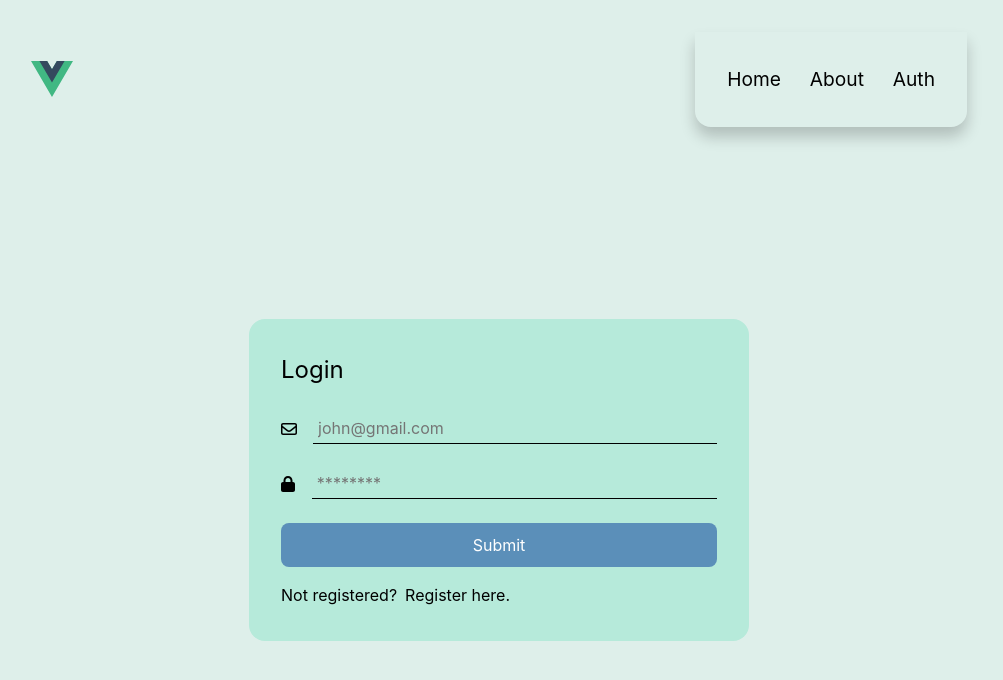
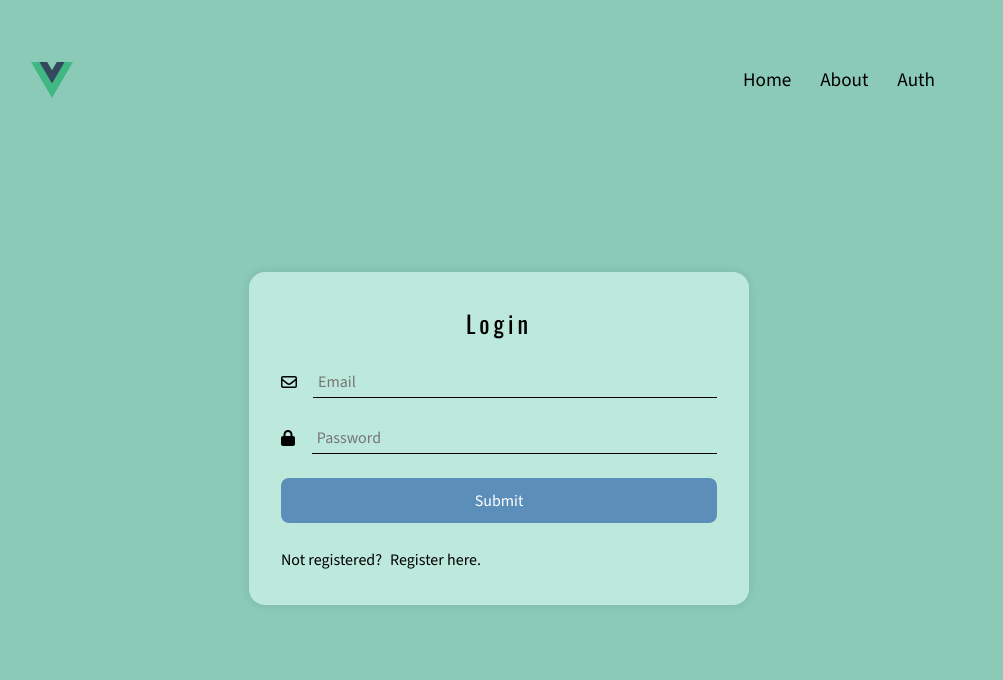
Before and after one commit to VThomas241/Vue-Flash-Deck, a Vue app: page / in a window 1280 px wide. Shown: the top 680 px of the page, without its empty margins (141-1144 px from the left). Built offline with nearby package versions, Linux system fonts and the light colour scheme.

Commit message:
Second Commit 01/08/2023 3:54 PM

```diff
--- a/src/assets/base.css
+++ b/src/assets/base.css
@@ -1,18 +1,27 @@
+/* Importing google fonts */
+@import url('https://fonts.googleapis.com/css2?family=Oswald:wght@200;300;400;500;600;700&family=Source+Sans+3:ital,wght@0,200;0,300;0,400;0,500;0,600;0,700;0,800;0,900;1,200;1,300;1,400;1,500;1,600;1,700;1,800;1,900&display=swap');
+
+
 /* color palette from <https://github.com/vuejs/theme> */
 :root {
   --primary: #03001C;
   --secondary: #301E67;
   --tertiary: #5B8FB9;
   --quartary: #B6EADA;
+
+  --font-heading: 'Oswald', sans-serif;
+  --font-text: 'Source Sans 3', sans-serif;
+
+
 }
 
 /* semantic color variables for this project */
 :root {
-  --color-background: #deefea;
-  --color-background-soft: #B6EADA;
+  --color-background: #8acab7;
+  --color-background-soft: #bde9dc;
   --color-background-mute: #d1e3de;
 
-  --color-border: var(--vt-c-divider-light-2);
+  --color-border: #8ac3b3;
   --color-border-hover: var(--vt-c-divider-light-1);
 
   --color-heading: #301E67;
@@ -27,7 +36,7 @@
     --color-background-soft: #301E67;
     --color-background-mute: #0a0829;
 
-    --color-border: var(--vt-c-divider-dark-2);
+    --color-border: rgba(255, 255, 255, 0.178);
     --color-border-hover: var(--vt-c-divider-dark-1);
 
     --color-heading: #5B8FB9;
@@ -44,11 +53,15 @@
   font-weight: normal;
 }
 
+body,p,a,button,input,::placeholder{
+  font-family: var(--font-text);
+
+}
+
 button,input{
   color: inherit;
   font-size: inherit;
   font-weight: inherit;
-  font-family: inherit;
 }
 body {
   min-height: 100vh;
@@ -63,3 +76,7 @@ body {
   -webkit-font-smoothing: antialiased;
   -moz-osx-font-smoothing: grayscale;
 }
+
+h1,h2,h3,h4,h5,h6{
+  font-family: var(--font-heading);
+}
--- a/src/assets/main.css
+++ b/src/assets/main.css
@@ -1,7 +1,7 @@
 @import './base.css';
 
 #app {
-  max-width: 1280px;
+  /* max-width: 1280px; */
   margin: 0 auto;
 
   font-weight: normal;
--- /dev/null
+++ b/src/components/ErrorMessage.vue
@@ -0,0 +1,24 @@
+<template>
+    <div class="error-message" v-show="is_error">
+        <p>{{ error_message }}</p>
+    </div>
+</template>
+
+<script setup lang="ts">
+
+const props = defineProps({
+    is_error: Boolean,
+    error_message: String
+})
+
+</script>
+
+<style scoped>
+.error-message{
+    padding: 0.5em 1em;
+    border-radius: 0.5em;
+    background-color: rgba(255, 0, 0, 0.157);
+    color: rgb(255, 0, 0);
+    margin-bottom: 1em;
+}
+</style>
--- /dev/null
+++ b/src/components/FormHeading.vue
@@ -0,0 +1,18 @@
+<template>
+    <div class="form-heading">
+        <h2>{{ heading }}</h2>
+    </div>
+</template>
+
+<script setup lang="ts">
+const props = defineProps({
+    heading: String
+})
+</script>
+
+<style scoped>
+.form-heading{
+    text-align: center;
+    letter-spacing: 4px;
+}
+</style>
--- a/src/components/LoginForm.vue
+++ b/src/components/LoginForm.vue
@@ -1,19 +1,29 @@
 <template>
-    <form action="#">
-        <h2>Login</h2>
+    <form action="#" @submit=submit >
+        <FormHeading heading="Login"/>
+
+        <div class="form-inputs">
             <div class="form-input">
                 <label for="email">
-                <svg xmlns="http://www.w3.org/2000/svg" height="1rem" viewBox="0 0 512 512"><!--! Font Awesome Free 6.4.0 by @fontawesome - https://fontawesome.com License - https://fontawesome.com/license (Commercial License) Copyright 2023 Fonticons, Inc. --><path d="M64 112c-8.8 0-16 7.2-16 16v22.1L220.5 291.7c20.7 17 50.4 17 71.1 0L464 150.1V128c0-8.8-7.2-16-16-16H64zM48 212.2V384c0 8.8 7.2 16 16 16H448c8.8 0 16-7.2 16-16V212.2L322 328.8c-38.4 31.5-93.7 31.5-132 0L48 212.2zM0 128C0 92.7 28.7 64 64 64H448c35.3 0 64 28.7 64 64V384c0 35.3-28.7 64-64 64H64c-35.3 0-64-28.7-64-64V128z"/></svg>
+                    <svg xmlns="http://www.w3.org/2000/svg" height="16px" viewBox="0 0 512 512"><!--! Font Awesome Free 6.4.0 by @fontawesome - https://fontawesome.com License - https://fontawesome.com/license (Commercial License) Copyright 2023 Fonticons, Inc. --><path d="M64 112c-8.8 0-16 7.2-16 16v22.1L220.5 291.7c20.7 17 50.4 17 71.1 0L464 150.1V128c0-8.8-7.2-16-16-16H64zM48 212.2V384c0 8.8 7.2 16 16 16H448c8.8 0 16-7.2 16-16V212.2L322 328.8c-38.4 31.5-93.7 31.5-132 0L48 212.2zM0 128C0 92.7 28.7 64 64 64H448c35.3 0 64 28.7 64 64V384c0 35.3-28.7 64-64 64H64c-35.3 0-64-28.7-64-64V128z"/></svg>
                 </label>
-            <input placeholder="john@gmail.com" id="email" type="email" name="email">
+                <input v-model="email" placeholder="Email" id="email" type="text" name="email">
             </div>
             <div class="form-input">
                 <label for="password">
-                <svg xmlns="http://www.w3.org/2000/svg" height="1rem" viewBox="0 0 448 512"><!--! Font Awesome Free 6.4.0 by @fontawesome - https://fontawesome.com License - https://fontawesome.com/license (Commercial License) Copyright 2023 Fonticons, Inc. --><path d="M144 144v48H304V144c0-44.2-35.8-80-80-80s-80 35.8-80 80zM80 192V144C80 64.5 144.5 0 224 0s144 64.5 144 144v48h16c35.3 0 64 28.7 64 64V448c0 35.3-28.7 64-64 64H64c-35.3 0-64-28.7-64-64V256c0-35.3 28.7-64 64-64H80z"/></svg>
+                    <svg xmlns="http://www.w3.org/2000/svg" height="16px" viewBox="0 0 448 512"><!--! Font Awesome Free 6.4.0 by @fontawesome - https://fontawesome.com License - https://fontawesome.com/license (Commercial License) Copyright 2023 Fonticons, Inc. --><path d="M144 144v48H304V144c0-44.2-35.8-80-80-80s-80 35.8-80 80zM80 192V144C80 64.5 144.5 0 224 0s144 64.5 144 144v48h16c35.3 0 64 28.7 64 64V448c0 35.3-28.7 64-64 64H64c-35.3 0-64-28.7-64-64V256c0-35.3 28.7-64 64-64H80z"/></svg>
                 </label>
-            <input placeholder="********" id="password" type="password" name="password">
+                <input v-model="pass" placeholder="Password" id="password" type="password" name="password">
             </div>
+        </div>
+
+        <ErrorMessage
+        :is_error="is_error"
+        :error_message="error_message"
+        />
+
         <SubmitButton />
+
         <ViewChangeButton
         @change-view="$emit('change-view')"
         message_1="Not registered?"
@@ -25,6 +35,43 @@
 <script setup lang="ts">
 import SubmitButton from './SubmitButton.vue';
 import ViewChangeButton from './ViewChangeButton.vue';
+import ErrorMessage from './ErrorMessage.vue';
+import FormHeading from './FormHeading.vue'
+import { ref } from 'vue';
+import { computed } from 'vue';
+
+
+const email = ref('');
+const pass = ref('');
+const is_error = ref(false)
+const error_message = ref('')
+
+const regex_email = /^[\w-\.]+@([\w-]+\.)+[\w-]{2,4}$/g
+
+const is_email_valid = computed(()=>{
+    return email.value.search(regex_email)
+})
+
+const is_empty = computed(()=>{
+    return email.value==="" || pass.value===""
+})
+
+function submit(e:Event){
+    e.preventDefault();
+
+    if (is_empty.value){
+        error_message.value = "Fields should not be empty"
+        is_error.value = true
+        return
+    }
+
+    if (is_email_valid.value){
+        error_message.value = "Invalid email"
+        is_error.value = true
+        return
+    }
+    is_error.value = false
+}
 </script>
 
 <style  scoped>
--- a/src/components/NavBar.vue
+++ b/src/components/NavBar.vue
@@ -68,6 +68,7 @@ const menuClick = () => {
     .nav-links-heading{
         position: relative;
         font-size: 1.8rem;
+        letter-spacing: 4px;
         text-align: center;
         color: var(--color-heading);
         margin-bottom: 0.5em;
@@ -76,12 +77,16 @@ const menuClick = () => {
         /* border: 1px solid red; */
         display: flex;
         flex-direction: column;
-        gap: 1.5em;
+        /* gap: 1.5em; */
         align-items: center;
         list-style: none;
         font-size: 1.2rem;
     }
     .nav-link{
+        border-top: 1px solid var(--color-border);
+        padding-block: 1em;
+        width: 100%;
+        text-align: center;
         position: relative;
 
     }
@@ -101,6 +106,7 @@ const menuClick = () => {
             width: fit-content;
             opacity: 100%;
             visibility: visible;
+            box-shadow: 0 0 0 0;
         }
 
         .nav-links-heading{
@@ -108,7 +114,12 @@ const menuClick = () => {
         }
         .nav-links{
             flex-direction: row;
+            gap: 1.5em;
             /* border: 2px solid red; */
+        }
+        .nav-link{
+            border: 0;
+            padding: 0;
         }
     }
 
--- a/src/components/RegisterForm.vue
+++ b/src/components/RegisterForm.vue
@@ -1,25 +1,35 @@
 <template>
     <form action="#" @submit="submit">
-        <h2>Register</h2>
+        <FormHeading heading="Register"/>
+
+        <div class="form-inputs">
             <div class="form-input">
                 <label for="email">
-                <svg xmlns="http://www.w3.org/2000/svg" height="1rem" viewBox="0 0 512 512"><!--! Font Awesome Free 6.4.0 by @fontawesome - https://fontawesome.com License - https://fontawesome.com/license (Commercial License) Copyright 2023 Fonticons, Inc. --><path d="M64 112c-8.8 0-16 7.2-16 16v22.1L220.5 291.7c20.7 17 50.4 17 71.1 0L464 150.1V128c0-8.8-7.2-16-16-16H64zM48 212.2V384c0 8.8 7.2 16 16 16H448c8.8 0 16-7.2 16-16V212.2L322 328.8c-38.4 31.5-93.7 31.5-132 0L48 212.2zM0 128C0 92.7 28.7 64 64 64H448c35.3 0 64 28.7 64 64V384c0 35.3-28.7 64-64 64H64c-35.3 0-64-28.7-64-64V128z"/></svg>
+                    <svg xmlns="http://www.w3.org/2000/svg" height="16px" viewBox="0 0 512 512"><!--! Font Awesome Free 6.4.0 by @fontawesome - https://fontawesome.com License - https://fontawesome.com/license (Commercial License) Copyright 2023 Fonticons, Inc. --><path d="M64 112c-8.8 0-16 7.2-16 16v22.1L220.5 291.7c20.7 17 50.4 17 71.1 0L464 150.1V128c0-8.8-7.2-16-16-16H64zM48 212.2V384c0 8.8 7.2 16 16 16H448c8.8 0 16-7.2 16-16V212.2L322 328.8c-38.4 31.5-93.7 31.5-132 0L48 212.2zM0 128C0 92.7 28.7 64 64 64H448c35.3 0 64 28.7 64 64V384c0 35.3-28.7 64-64 64H64c-35.3 0-64-28.7-64-64V128z"/></svg>
                 </label>
-            <input v-model="email" placeholder="john@gmail.com" id="email" type="text" name="email">
+                <input v-model="email" placeholder="Email" id="email" type="text" name="email">
             </div>
             <div class="form-input">
                 <label for="password">
-                <svg xmlns="http://www.w3.org/2000/svg" height="1rem" viewBox="0 0 448 512"><!--! Font Awesome Free 6.4.0 by @fontawesome - https://fontawesome.com License - https://fontawesome.com/license (Commercial License) Copyright 2023 Fonticons, Inc. --><path d="M144 144v48H304V144c0-44.2-35.8-80-80-80s-80 35.8-80 80zM80 192V144C80 64.5 144.5 0 224 0s144 64.5 144 144v48h16c35.3 0 64 28.7 64 64V448c0 35.3-28.7 64-64 64H64c-35.3 0-64-28.7-64-64V256c0-35.3 28.7-64 64-64H80z"/></svg>
+                    <svg xmlns="http://www.w3.org/2000/svg" height="16px" viewBox="0 0 448 512"><!--! Font Awesome Free 6.4.0 by @fontawesome - https://fontawesome.com License - https://fontawesome.com/license (Commercial License) Copyright 2023 Fonticons, Inc. --><path d="M144 144v48H304V144c0-44.2-35.8-80-80-80s-80 35.8-80 80zM80 192V144C80 64.5 144.5 0 224 0s144 64.5 144 144v48h16c35.3 0 64 28.7 64 64V448c0 35.3-28.7 64-64 64H64c-35.3 0-64-28.7-64-64V256c0-35.3 28.7-64 64-64H80z"/></svg>
                 </label>
-            <input v-model="pass" placeholder="********" id="password" type="password" name="password">
+                <input v-model="pass" placeholder="Password" id="password" type="password" name="password">
             </div>
             <div class="form-input">
                 <label for="retype-password">
-                <svg xmlns="http://www.w3.org/2000/svg" height="1rem" viewBox="0 0 448 512"><!--! Font Awesome Free 6.4.0 by @fontawesome - https://fontawesome.com License - https://fontawesome.com/license (Commercial License) Copyright 2023 Fonticons, Inc. --><path d="M144 144v48H304V144c0-44.2-35.8-80-80-80s-80 35.8-80 80zM80 192V144C80 64.5 144.5 0 224 0s144 64.5 144 144v48h16c35.3 0 64 28.7 64 64V448c0 35.3-28.7 64-64 64H64c-35.3 0-64-28.7-64-64V256c0-35.3 28.7-64 64-64H80z"/></svg>
+                    <svg xmlns="http://www.w3.org/2000/svg" height="16px" viewBox="0 0 448 512"><!--! Font Awesome Free 6.4.0 by @fontawesome - https://fontawesome.com License - https://fontawesome.com/license (Commercial License) Copyright 2023 Fonticons, Inc. --><path d="M144 144v48H304V144c0-44.2-35.8-80-80-80s-80 35.8-80 80zM80 192V144C80 64.5 144.5 0 224 0s144 64.5 144 144v48h16c35.3 0 64 28.7 64 64V448c0 35.3-28.7 64-64 64H64c-35.3 0-64-28.7-64-64V256c0-35.3 28.7-64 64-64H80z"/></svg>
                 </label>
-            <input v-model="re_pass" placeholder="********" id="retype-password" type="password" name="retype-password">
+                <input v-model="re_pass" placeholder="Retype Password" id="retype-password" type="password" name="retype-password">
             </div>
+        </div>
+
+        <ErrorMessage
+        :is_error="is_error"
+        :error_message="error_message"
+        />
+
         <SubmitButton />
+
         <ViewChangeButton
         @change-view="$emit('change-view')"
         message_1="Already registered?"
@@ -31,27 +41,53 @@
 <script setup lang="ts">
 import SubmitButton from './SubmitButton.vue';
 import ViewChangeButton from './ViewChangeButton.vue';
+import ErrorMessage from './ErrorMessage.vue';
+import FormHeading from './FormHeading.vue';
 
 import { ref } from 'vue';
+import { computed } from 'vue';
 
-let email = ref('');
-let pass = ref('');
-let re_pass = ref('');
 
-function checkPass(){
+const email = ref('');
+const pass = ref('');
+const re_pass = ref('');
+const is_error = ref(false)
+const error_message = ref('')
+const regex_email = /^[\w-\.]+@([\w-]+\.)+[\w-]{2,4}$/g
 
-}
+const is_email_valid = computed(()=>{
+    return email.value.search(regex_email)
+})
 
-function equalPass(){
-    if (pass.value === re_pass.value){return true}
-    else {return false}
-}
+const is_empty = computed(()=>{
+    return email.value==="" || pass.value==="" || re_pass.value===""
+})
+
+const is_pass_equal = computed(()=>{
+    return pass.value === re_pass.value
+})
 
 function submit(e:Event){
     e.preventDefault();
 
-    if (equalPass()){console.log("YAY")}
-    else {console.log("NOOOO")}
+    if (is_empty.value){
+        error_message.value = "Fields should not be empty"
+        is_error.value = true
+        return
+    }
+    if (is_email_valid.value){
+        error_message.value = "Invalid email"
+        is_error.value = true
+        return
+    }
+
+    if (!is_pass_equal.value){
+        error_message.value = "Passwords do not match"
+        is_error.value = true
+        return
+    }
+
+    is_error.value = false
 }
 </script>
 
@@ -100,4 +136,5 @@ label svg{
 .form-input:nth-child(4) svg{
     fill: rgb(165, 162, 170) !important;
 }
+
 </style>
--- a/src/components/SubmitButton.vue
+++ b/src/components/SubmitButton.vue
@@ -1,5 +1,7 @@
 <template>
-    <button type="submit">Submit</button>
+    <div class="submit-btn">
+        <button type="submit">Submit</button>
+    </div>
 </template>
 
 <script setup lang="ts">
@@ -7,7 +9,10 @@
 </script>
 
 <style scoped>
-button[type="submit"]{
+.submit-btn{
+    margin-bottom: 1.5em;
+}
+button{
     background-color: #5B8FB9;
     width: 100%;
     padding: 0.75em 1.5em;
@@ -15,19 +20,20 @@ button[type="submit"]{
     color: white;
 }
 
-button[type="submit"]:hover,
-button[type="submit"]:focus-visible{
+button:hover,
+button:focus-visible{
     background-color: #386386;
 }
 
 @media (prefers-color-scheme: dark){
-    button[type="submit"]{
+    button{
         color: black;
     }
 
-    button[type="submit"]:hover,
-    button[type="submit"]:focus-visible{
-    background-color: #72aad8;
+    button:hover,
+    button:focus-visible{
+    background-color: var(--color-background-mute);
+    color: white;
 }
 }
 </style>
--- a/src/components/ViewChangeButton.vue
+++ b/src/components/ViewChangeButton.vue
@@ -1,5 +1,5 @@
 <template>
-    <div class="view-change-btn-wrapper">
+    <div class="view-change-btn">
         <p> {{ props.message_1 }}</p>
         <button @click="$emit('change-view')">{{ props.message_2 }}</button>
     </div>
@@ -7,14 +7,14 @@
 
 <script setup lang="ts">
 
-const props = defineProps(['message_1','message_2'])
+const props = defineProps({
+    message_1: String,
+    message_2: String
+})
 
 </script>
 
 <style scoped>
-.view-change-btn-wrapper{
-    margin-top: 1em;
-}
     p,button{
         font-size: 1rem;
         display: inline-block;
--- a/src/views/AuthorizationView.vue
+++ b/src/views/AuthorizationView.vue
@@ -6,12 +6,15 @@
         <main>
             <div class="container">
                 <div class="form-container">
+
                     <LoginForm
                     @change-view="changeView"
                     v-if="login_view" />
+
                     <RegisterForm
                     @change-view="changeView"
                     v-else />
+
                 </div>
             </div>
         </main>
@@ -54,9 +57,10 @@ function changeView(){
         padding: 2em;
         max-width: 500px;
         margin: 0 auto;
+        box-shadow: 0 0 10px rgba(0, 0, 0, 0.098);
     }
     main{
-        margin-top: 8em;
+        margin-top: 5em;
     }
 
 
```
Lines whose indentation alone changed are shown as unchanged.
